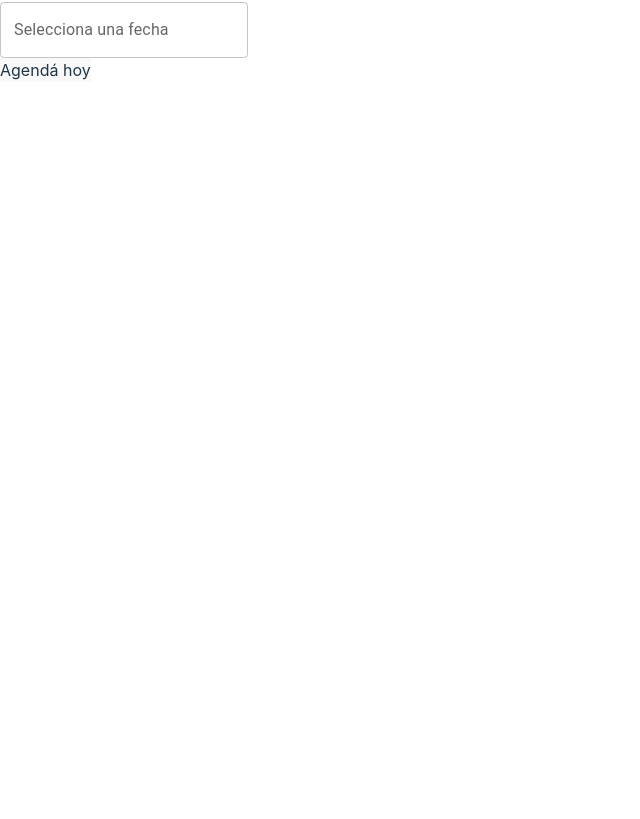
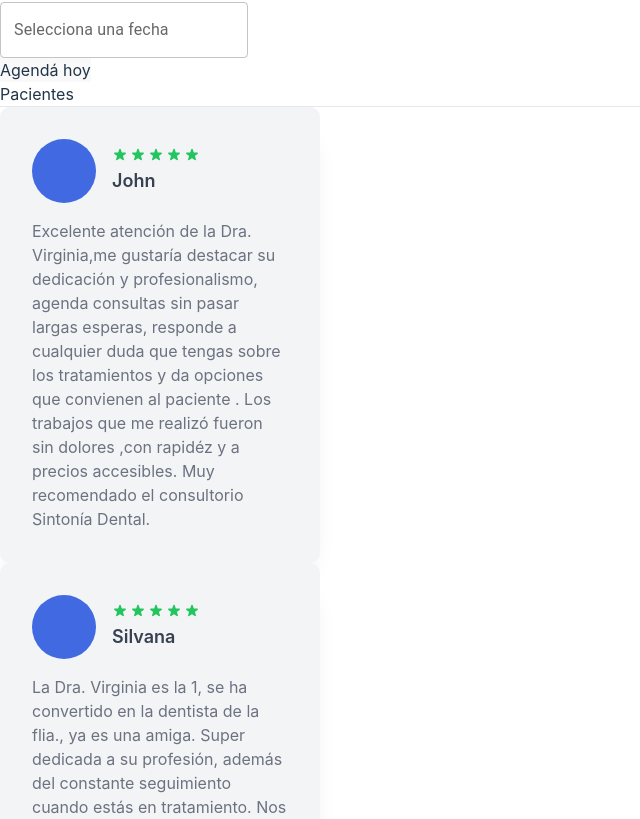
Before and after one commit to est3banst/v-silveira, a React (Vite) app: page / in a window 1280 px wide. Shown: the part 661-1480 px from the top of the page, without its empty margins (0-640 px from the left). Before the commit the page ends 800 px from the top, so only its background shows below. Built offline with nearby package versions, Linux system fonts and the light colour scheme.

Commit message:
s testiminios

```diff
--- a/src/App.jsx
+++ b/src/App.jsx
@@ -1,7 +1,7 @@
 import { useState } from 'react'
 import Nav from './componentes/Nav'
 import Hero from './componentes/Hero'
-
+import Section from './componentes/Section'
 
 
 function App() {
@@ -11,6 +11,8 @@ function App() {
     <>
     <Nav></Nav>
     <Hero></Hero>
+    <Section></Section>
+
     </>
   )
 }
--- a/src/componentes/Hero.jsx
+++ b/src/componentes/Hero.jsx
@@ -1,5 +1,5 @@
 import React, { useState } from 'react';
-import BasicDatePicker from './Calendario'; // Import the updated component
+import BasicDatePicker from './Calendario';
 import '../index.css';
 
 const Hero = () => {
--- a/src/componentes/Section.jsx
+++ b/src/componentes/Section.jsx
@@ -1,9 +1,48 @@
 import React from 'react'
+import Testimonio from './Testimonio'
 
 const Section = () => {
   return (
-    <div></div>
+
+    <>
+    <div className='bg-slate-50 p-4'>
+    <h2 className='text-slate-900 text-xl py-3 mx-6 border-b-8 border-teal-600 w-max'>Pacientes</h2>
+    <hr />
+    </div>
+    <div className='w-full h-screen bg-slate-50 flex'>
+
+    {
+
+    testimonios.map((testimonio) => {
+        return (
+            <Testimonio props={testimonio} />
+        )
+
+    })}
+
+    </div>
+
+    </>
   )
 }
 
+const testimonios = [
+    {
+        name: "John",
+        text: "Excelente atención de la Dra. Virginia,me gustaría destacar su dedicación y profesionalismo, agenda consultas sin pasar largas esperas, responde a cualquier duda que tengas sobre los tratamientos y  da opciones que convienen al paciente . Los trabajos que me realizó fueron sin dolores ,con rapidéz y a precios accesibles. Muy recomendado el consultorio Sintonía Dental.",
+    },
+    {
+        name: "Silvana",
+        text: "La Dra. Virginia es la 1, se ha convertido en la dentista de la flia., ya es una amiga. Super dedicada a su profesión, además del constante seguimiento cuando estás en tratamiento. Nos ha llegado a atender durante el fin de semana, por cuestión de horarios, o emergencia.100% Recomendable!!!",
+    },
+    {
+        name: "Carina",
+        text: "Virginia es una excelente profesional no sólo con adultos sino que mis hijos la aman todos los tratamientos han sido impecables y el trato humano excelente! Super recomiendo!",
+    },
+    {
+        name: "Nara",
+        text: "Muy buena atención y profesionalismo. Hace años me atiende y me siento muy conforme tamto con la atención como con los resultados.",
+    },
+]
+
 export default Section
--- /dev/null
+++ b/src/componentes/Testimonio.jsx
@@ -0,0 +1,40 @@
+import React from 'react'
+import '../index.css'
+
+const Testimonio = ({ props }) => {
+    return (
+        <div>
+            <div className="card">
+                <div className="header">
+                    <div className="image"></div>
+                    <div>
+                        <div className="stars">
+                            <svg fill="currentColor" viewBox="0 0 20 20" xmlns="http://www.w3.org/2000/svg">
+                                <path d="M9.049 2.927c.3-.921 1.603-.921 1.902 0l1.07 3.292a1 1 0 00.95.69h3.462c.969 0 1.371 1.24.588 1.81l-2.8 2.034a1 1 0 00-.364 1.118l1.07 3.292c.3.921-.755 1.688-1.54 1.118l-2.8-2.034a1 1 0 00-1.175 0l-2.8 2.034c-.784.57-1.838-.197-1.539-1.118l1.07-3.292a1 1 0 00-.364-1.118L2.98 8.72c-.783-.57-.38-1.81.588-1.81h3.461a1 1 0 00.951-.69l1.07-3.292z"></path>
+                            </svg>
+                            <svg fill="currentColor" viewBox="0 0 20 20" xmlns="http://www.w3.org/2000/svg">
+                                <path d="M9.049 2.927c.3-.921 1.603-.921 1.902 0l1.07 3.292a1 1 0 00.95.69h3.462c.969 0 1.371 1.24.588 1.81l-2.8 2.034a1 1 0 00-.364 1.118l1.07 3.292c.3.921-.755 1.688-1.54 1.118l-2.8-2.034a1 1 0 00-1.175 0l-2.8 2.034c-.784.57-1.838-.197-1.539-1.118l1.07-3.292a1 1 0 00-.364-1.118L2.98 8.72c-.783-.57-.38-1.81.588-1.81h3.461a1 1 0 00.951-.69l1.07-3.292z"></path>
+                            </svg>
+                            <svg fill="currentColor" viewBox="0 0 20 20" xmlns="http://www.w3.org/2000/svg">
+                                <path d="M9.049 2.927c.3-.921 1.603-.921 1.902 0l1.07 3.292a1 1 0 00.95.69h3.462c.969 0 1.371 1.24.588 1.81l-2.8 2.034a1 1 0 00-.364 1.118l1.07 3.292c.3.921-.755 1.688-1.54 1.118l-2.8-2.034a1 1 0 00-1.175 0l-2.8 2.034c-.784.57-1.838-.197-1.539-1.118l1.07-3.292a1 1 0 00-.364-1.118L2.98 8.72c-.783-.57-.38-1.81.588-1.81h3.461a1 1 0 00.951-.69l1.07-3.292z"></path>
+                            </svg>
+                            <svg fill="currentColor" viewBox="0 0 20 20" xmlns="http://www.w3.org/2000/svg">
+                                <path d="M9.049 2.927c.3-.921 1.603-.921 1.902 0l1.07 3.292a1 1 0 00.95.69h3.462c.969 0 1.371 1.24.588 1.81l-2.8 2.034a1 1 0 00-.364 1.118l1.07 3.292c.3.921-.755 1.688-1.54 1.118l-2.8-2.034a1 1 0 00-1.175 0l-2.8 2.034c-.784.57-1.838-.197-1.539-1.118l1.07-3.292a1 1 0 00-.364-1.118L2.98 8.72c-.783-.57-.38-1.81.588-1.81h3.461a1 1 0 00.951-.69l1.07-3.292z"></path>
+                            </svg>
+                            <svg fill="currentColor" viewBox="0 0 20 20" xmlns="http://www.w3.org/2000/svg">
+                                <path d="M9.049 2.927c.3-.921 1.603-.921 1.902 0l1.07 3.292a1 1 0 00.95.69h3.462c.969 0 1.371 1.24.588 1.81l-2.8 2.034a1 1 0 00-.364 1.118l1.07 3.292c.3.921-.755 1.688-1.54 1.118l-2.8-2.034a1 1 0 00-1.175 0l-2.8 2.034c-.784.57-1.838-.197-1.539-1.118l1.07-3.292a1 1 0 00-.364-1.118L2.98 8.72c-.783-.57-.38-1.81.588-1.81h3.461a1 1 0 00.951-.69l1.07-3.292z"></path>
+                            </svg>
+                        </div>
+                        <p className="name">{props.name}</p>
+                    </div>
+                </div>
+
+                <p className="message">
+                    {props.text}
+                </p>
+            </div>
+        </div>
+    )
+}
+
+export default Testimonio
--- a/src/index.css
+++ b/src/index.css
@@ -60,6 +60,60 @@
   color: #111;
  }
 
+ /* From Uiverse.io by Yaya12085 */
+.card {
+  background-color: rgba(243, 244, 246, 1);
+  padding: 2rem;
+  max-width: 320px;
+  border-radius: 10px;
+  box-shadow: 0 20px 30px -20px rgba(5, 5, 5, 0.24);
+}
+
+.header {
+  display: flex;
+  align-items: center;
+  grid-gap: 1rem;
+  gap: 1rem;
+}
+
+.header .image {
+  height: 4rem;
+  width: 4rem;
+  border-radius: 9999px;
+  object-fit: cover;
+  background-color: royalblue;
+}
+
+.stars {
+  display: flex;
+  justify-content: center;
+  grid-gap: 0.125rem;
+  gap: 0.125rem;
+  color: rgba(34, 197, 94, 1);
+}
+
+.stars svg {
+  height: 1rem;
+  width: 1rem;
+}
+
+.name {
+  margin-top: 0.25rem;
+  font-size: 1.125rem;
+  line-height: 1.75rem;
+  font-weight: 600;
+  --tw-text-opacity: 1;
+  color: rgba(55, 65, 81, 1);
+}
+
+.message {
+  overflow: hidden;
+  display: -webkit-box;
+  -webkit-box-orient: vertical;
+  margin-top: 1rem;
+  color: rgba(107, 114, 128, 1);
+}
+
 
 @media (prefers-color-scheme: light) {
   :root {
```
